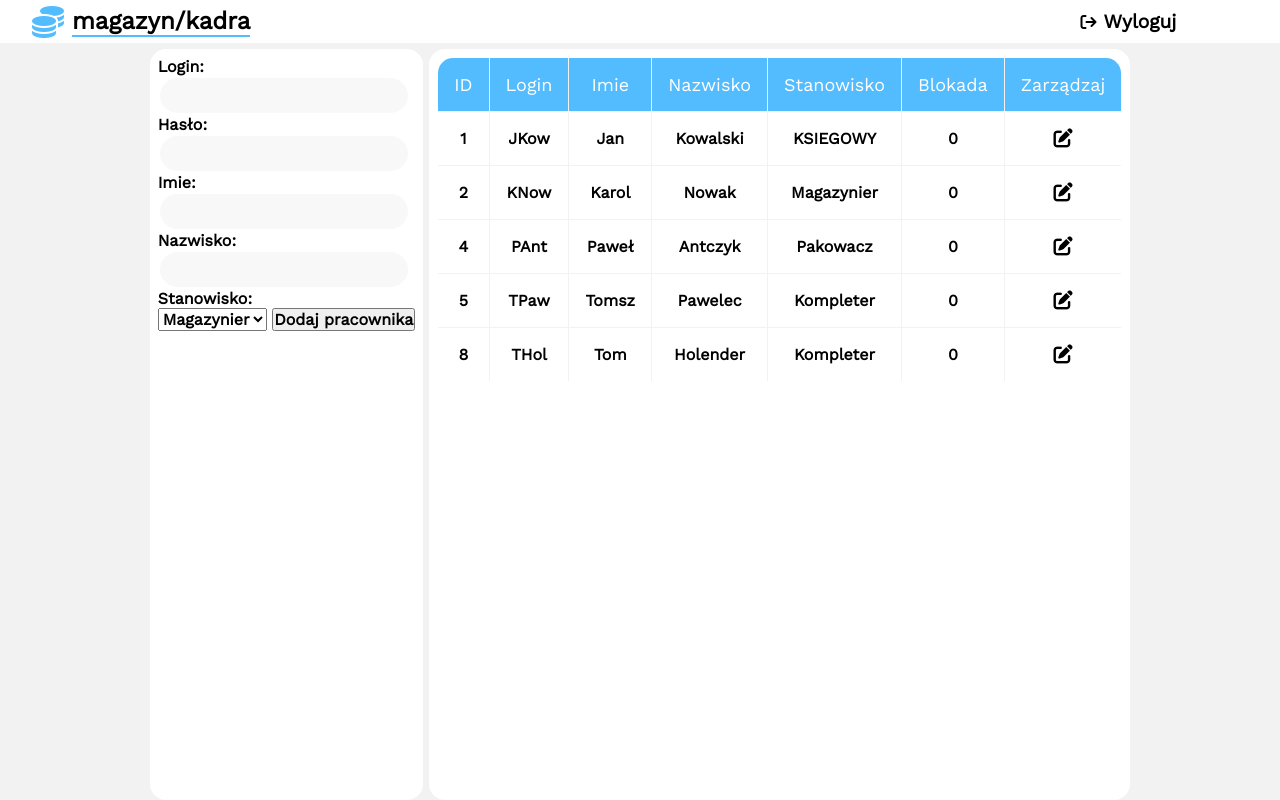
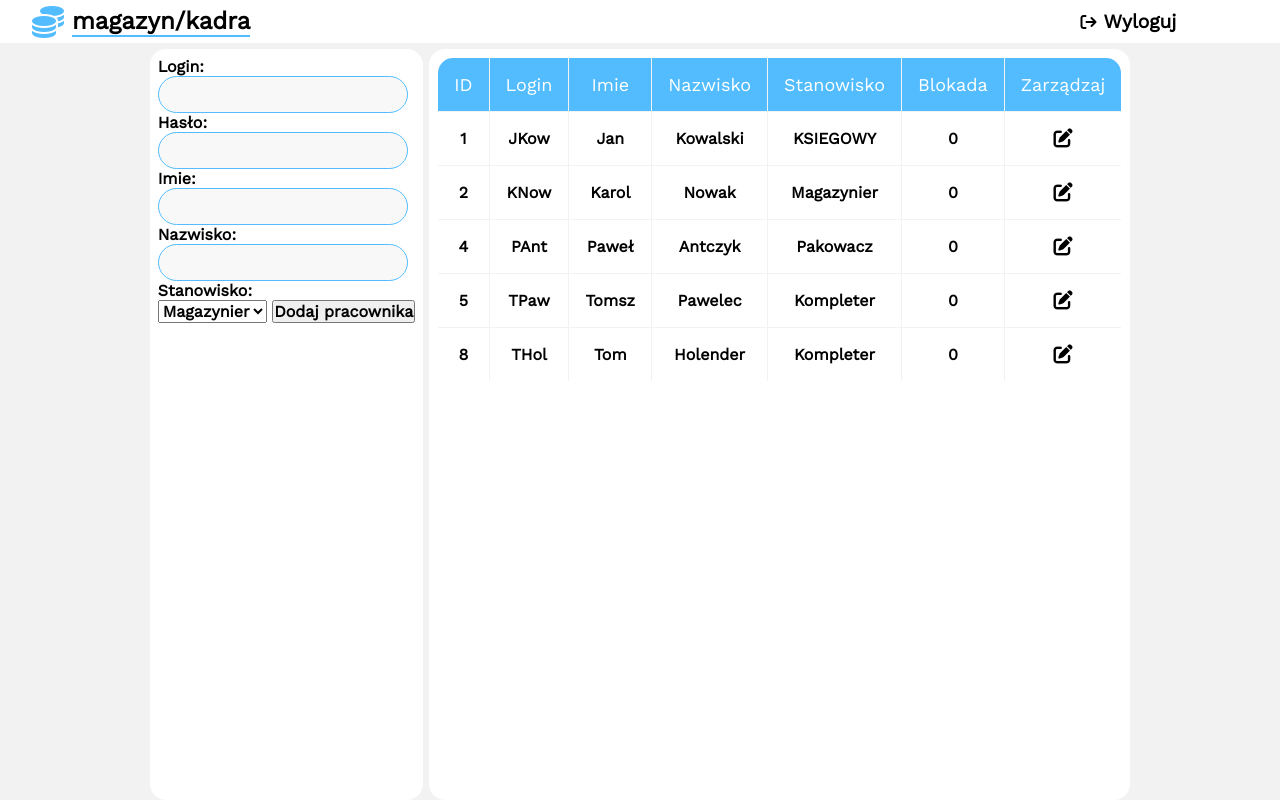
Before and after one commit to LukaszMiazek/Magazyn, a PHP site: page /kadra.php?edit= in a window 1280 px wide. Run offline with PHP 8.4, Linux system fonts and the light colour scheme; data comes from the database, SQL or seed files in the repository; some libraries are stand-ins or nearby versions.

Commit message:
Update style_kadra.css

```diff
--- a/mag/style_kadra.css
+++ b/mag/style_kadra.css
@@ -98,7 +98,7 @@
     .dodawanie input{
         width: 90%;
         padding: 1vh;
-    border:0.15em solid #FFFFFF;
+        border:0.1em solid #52BCFF;
         outline: none;
         justify-content: center;
         cursor: pointer;
```
Lines whose indentation alone changed are shown as unchanged.
